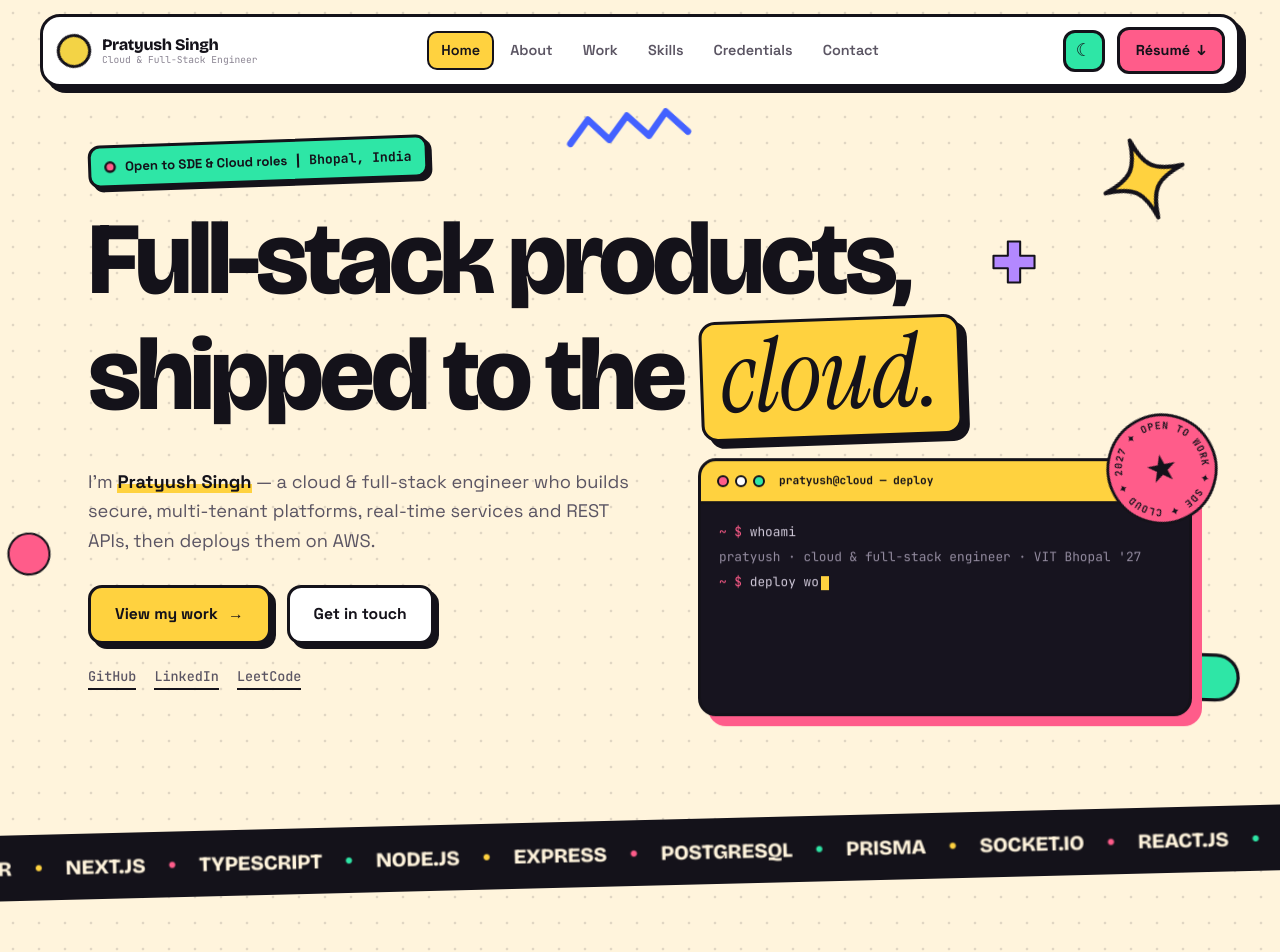
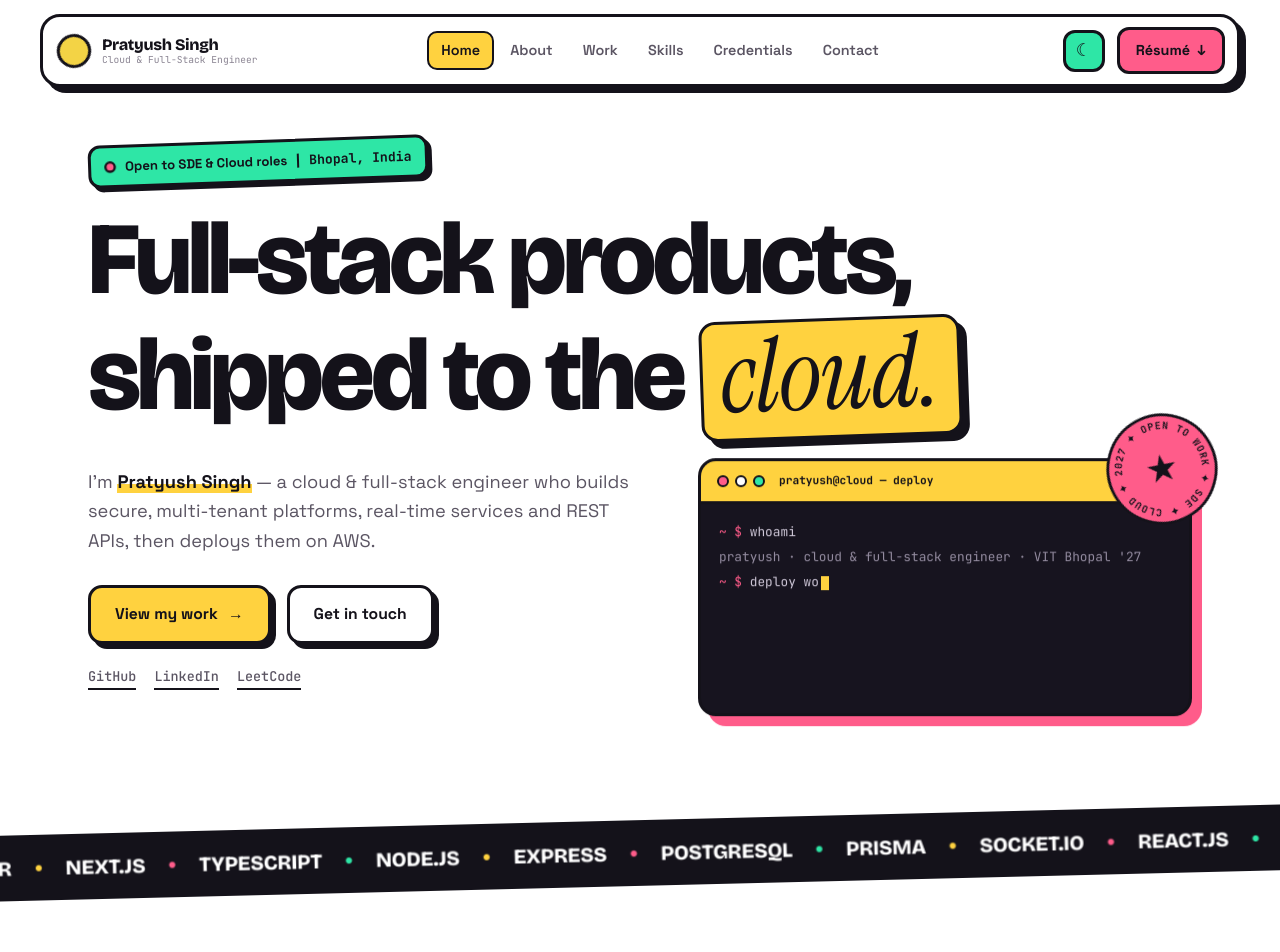
Before and after one commit to pratyushsingh04/Pratyush-Portfolio, a React (Vite) app: page / in a window 1280 px wide. Shown: the top 952 px of the page. Built offline with nearby package versions, Linux system fonts and the light colour scheme.

Commit message:
Plain background: drop dot grid, cream tint and floating shapes

```diff
--- a/index.html
+++ b/index.html
@@ -4,7 +4,7 @@
     <meta charset="UTF-8" />
     <link rel="icon" type="image/svg+xml" href="./favicon.svg" />
     <meta name="viewport" content="width=device-width, initial-scale=1.0" />
-    <meta name="theme-color" content="#ffd23f" />
+    <meta name="theme-color" content="#ffffff" />
     <meta name="description" content="Pratyush Singh — Cloud & Full-Stack Engineer. Multi-tenant SaaS, real-time systems and AI apps built with Next.js, Node.js and PostgreSQL, deployed on AWS." />
     <meta property="og:title" content="Pratyush Singh — Cloud & Full-Stack Engineer" />
     <meta property="og:description" content="Building full-stack products and deploying them on the cloud." />
--- a/src/App.css
+++ b/src/App.css
@@ -58,8 +58,8 @@
    ============================================================ */
 .loader {
   position: fixed; inset: 0; z-index: 1000;
-  background: var(--yellow);
-  color: var(--dark);
+  background: var(--bg);
+  color: var(--ink);
   display: flex; flex-direction: column; justify-content: center;
   padding: clamp(24px, 5vw, 56px);
   overflow: hidden;
@@ -73,14 +73,14 @@
   margin-left: calc(min(46vw, 420px) / -2);
   border-radius: 50%;
   background: var(--pink);
-  border: 4px solid var(--dark);
+  border: 4px solid var(--ink);
 }
-.loader-horizon { position: absolute; left: 0; right: 0; bottom: 0; height: 22%; background: var(--yellow); border-top: 4px solid var(--dark); }
+.loader-horizon { position: absolute; left: 0; right: 0; bottom: 0; height: 22%; background: var(--bg); border-top: 4px solid var(--ink); }
 .loader-mid { position: relative; z-index: 2; text-align: center; }
 .loader-name { font-size: clamp(2.4rem, 9vw, 6rem); }
-.loader-role { display: inline-block; font-size: 0.72rem; font-weight: 700; letter-spacing: 0.2em; text-transform: uppercase; margin-top: 16px; padding: 6px 12px; background: var(--dark); color: var(--yellow); border-radius: 8px; transform: rotate(-2deg); }
+.loader-role { display: inline-block; font-size: 0.72rem; font-weight: 700; letter-spacing: 0.2em; text-transform: uppercase; margin-top: 16px; padding: 6px 12px; background: var(--ink); color: var(--bg); border-radius: 8px; transform: rotate(-2deg); }
 .loader-foot { position: absolute; z-index: 2; left: clamp(24px, 5vw, 56px); right: clamp(24px, 5vw, 56px); bottom: clamp(24px, 5vw, 44px); display: flex; align-items: center; gap: 18px; }
-.loader-bar { flex: 1; height: 16px; background: #fff; border: 3px solid var(--dark); border-radius: 999px; overflow: hidden; }
+.loader-bar { flex: 1; height: 16px; background: var(--card); border: 3px solid var(--ink); border-radius: 999px; overflow: hidden; }
 .loader-bar span { display: block; height: 100%; background: var(--blue); transform-origin: left; transition: transform 0.14s linear; }
 .loader-pct { font-size: 0.95rem; font-weight: 700; }
 
@@ -166,19 +166,6 @@
 .hero { position: relative; min-height: 100svh; display: flex; flex-direction: column; justify-content: center; padding: 140px 0 0; }
 .hero-in, .hero-marquee { position: relative; z-index: 1; }
 
-.shapes { position: absolute; inset: 0; z-index: 0; pointer-events: none; overflow: hidden; }
-.shape { position: absolute; }
-.shape path, .shape circle, .shape rect { stroke: var(--ink); stroke-width: 5; stroke-linejoin: round; }
-.s-star { width: 92px; top: 15%; right: 7%; animation: spin 14s linear infinite; }
-.s-star path { fill: var(--yellow); }
-.s-dot { width: 46px; top: 60%; left: max(6px, calc((100% - 1200px) / 2 - 64px)); animation: floaty 6s ease-in-out infinite; }
-.s-dot circle { fill: var(--pink); }
-.s-pill { width: 110px; bottom: 19%; right: 3%; animation: floaty 7s ease-in-out -2s infinite; }
-.s-pill rect { fill: var(--mint); }
-.s-zig { width: 130px; top: 12%; left: 44%; animation: wiggle 5s ease-in-out infinite; }
-.s-zig path { fill: none; stroke: var(--blue); stroke-width: 9; stroke-linecap: round; }
-.s-plus { width: 46px; top: 27%; right: 19%; animation: spin 9s linear infinite reverse; }
-.s-plus path { fill: var(--purple); }
 @keyframes spin { to { transform: rotate(360deg); } }
 @keyframes floaty { 0%, 100% { transform: translateY(0) rotate(-8deg); } 50% { transform: translateY(-22px) rotate(8deg); } }
 @keyframes wiggle { 0%, 100% { transform: rotate(-6deg) translateX(0); } 50% { transform: rotate(5deg) translateX(14px); } }
@@ -502,7 +489,6 @@
   .about-grid { grid-template-columns: 1fr; }
   .hero-row { grid-template-columns: 1fr; }
   .hero-console { max-width: 560px; margin-top: 30px; }
-  .s-zig, .s-plus, .s-dot { display: none; }
 }
 @media (max-width: 900px), (max-height: 760px) {
   .pin-sticky { position: relative; top: 0; }
@@ -527,8 +513,6 @@
   .showcase-body { padding-left: 24px; }
   .hero-marquee { font-size: 1rem; }
   .spin-badge { width: 88px; height: 88px; top: -44px; right: -6px; }
-  .s-star { width: 58px; top: 11%; right: 4%; }
-  .s-pill { display: none; }
   .contact-halo { width: 150px; height: 150px; top: -60px; right: -50px; }
   .contact-card::after { width: 110px; height: 110px; }
   .nav-role { display: none; }
--- a/src/components/Hero.jsx
+++ b/src/components/Hero.jsx
@@ -18,13 +18,6 @@ export default function Hero() {
 
   return (
     <section id="home" className="hero">
-      <div className="shapes" aria-hidden="true">
-        <svg className="shape s-star" viewBox="-6 -6 112 112"><path d="M50 0C55 35 65 45 100 50C65 55 55 65 50 100C45 65 35 55 0 50C35 45 45 35 50 0Z" /></svg>
-        <svg className="shape s-dot" viewBox="-6 -6 112 112"><circle cx="50" cy="50" r="50" /></svg>
-        <svg className="shape s-pill" viewBox="-6 -6 172 82"><rect width="160" height="70" rx="35" /></svg>
-        <svg className="shape s-zig" viewBox="-8 -8 176 56"><path d="M0 35L27 5L53 35L80 5L107 35L133 5L160 35" /></svg>
-        <svg className="shape s-plus" viewBox="-6 -6 112 112"><path d="M35 0H65V35H100V65H65V100H35V65H0V35H35Z" /></svg>
-      </div>
       <motion.div className="container hero-in" style={{ y, opacity }}>
         <motion.div className="hero-badge" initial={{ opacity: 0, y: 12 }} animate={{ opacity: 1, y: 0 }} transition={{ delay: 0.2, duration: 0.6 }}>
           <span className="hero-ping" />
--- a/src/index.css
+++ b/src/index.css
@@ -2,12 +2,11 @@
    POP — loud colour blocks, thick ink outlines, hard shadows
    ============================================================ */
 :root {
-  --bg: #fff4dc;
+  --bg: #ffffff;
   --card: #ffffff;
   --ink: #14121a;
   --muted: #5b5563;
   --faint: #8a8492;
-  --dot: rgba(20, 18, 26, 0.13);
 
   --yellow: #ffd23f;
   --pink: #ff5c8a;
@@ -35,12 +34,11 @@
   --maxw: 1200px;
 }
 :root[data-theme='dark'] {
-  --bg: #14121a;
-  --card: #221e2c;
-  --ink: #fff4dc;
+  --bg: #0f0e13;
+  --card: #1c1a23;
+  --ink: #f6f3ee;
   --muted: #c2bacb;
   --faint: #8e8799;
-  --dot: rgba(255, 244, 220, 0.09);
   --pop: var(--yellow);
 }
 
@@ -54,8 +52,6 @@ html { scroll-behavior: smooth; -webkit-text-size-adjust: 100%; }
 body {
   font-family: var(--font-body);
   background-color: var(--bg);
-  background-image: radial-gradient(var(--dot) 1.5px, transparent 1.6px);
-  background-size: 26px 26px;
   color: var(--ink);
   line-height: 1.6;
   font-size: 16px;
```
